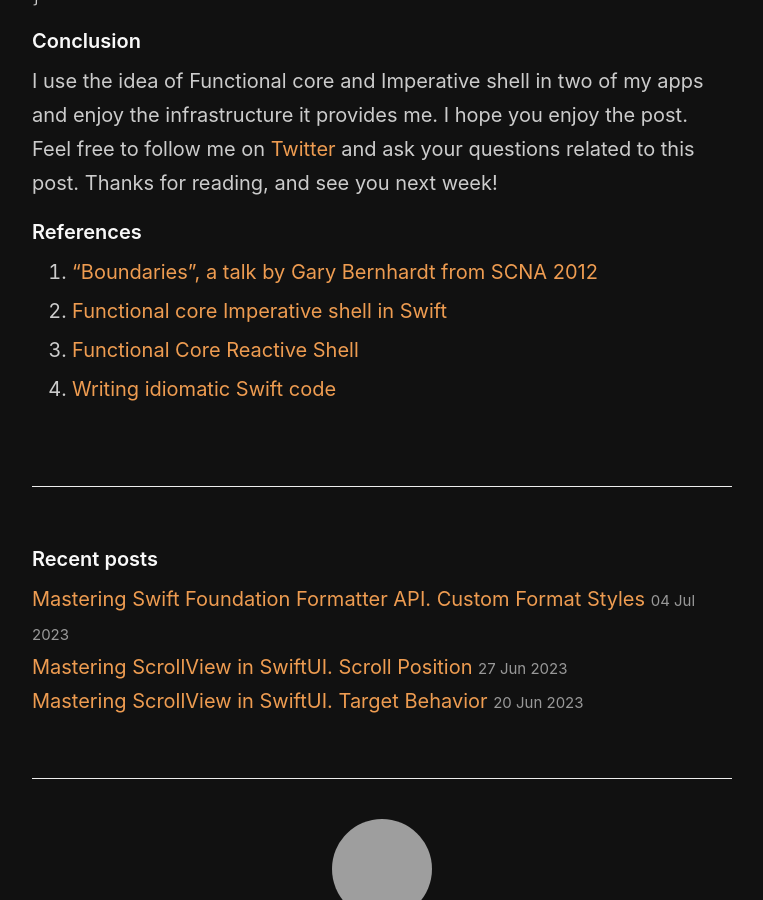
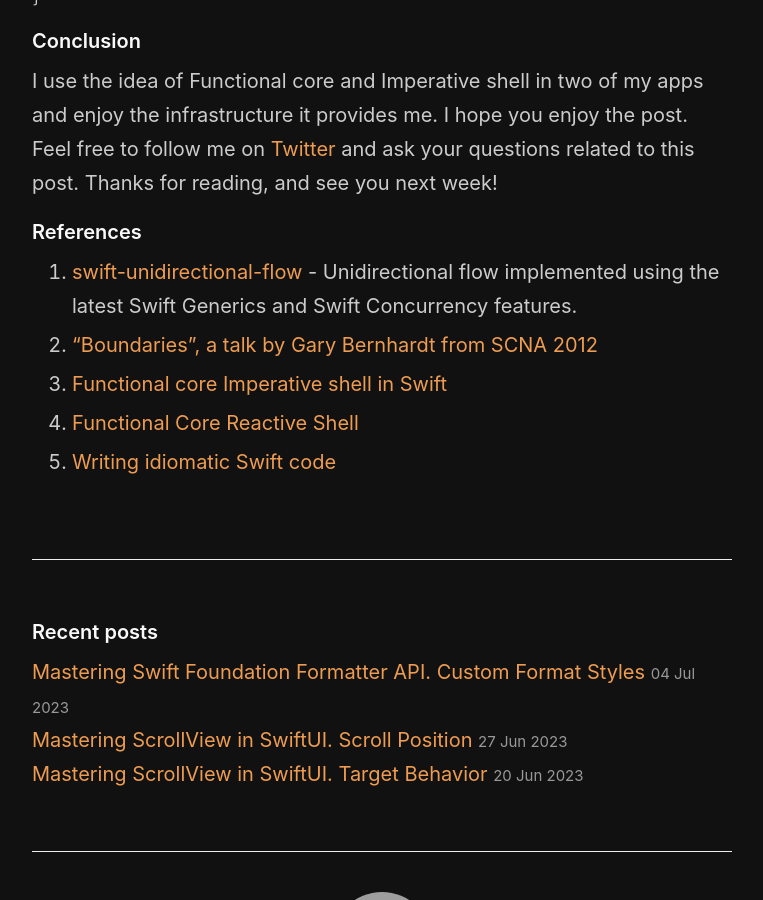
Before and after one commit to mecid/mecid.github.io, a Jekyll site: the page built from _posts/2022-03-16-functional-core-imperative-shell-in-swift-unidirectional-flow.md, in a window 1280 px wide and 900 px high, scrolled down 7056 px, cut to the strip 0-900 px from the top of the window. Shown: the whole strip, without its empty margins (258-1021 px from the left). Built offline with Jekyll 4.4.1, drawn with Linux system fonts in a browser that asks for light colours; grey boxes are pictures that could not be loaded.

Commit message:
unidirectional flow updated to include swift-unidirectional-flow package

```diff
--- a/_posts/2022-03-16-functional-core-imperative-shell-in-swift-unidirectional-flow.md
+++ b/_posts/2022-03-16-functional-core-imperative-shell-in-swift-unidirectional-flow.md
@@ -269,7 +269,8 @@
 I use the idea of Functional core and Imperative shell in two of my apps and enjoy the infrastructure it provides me. I hope you enjoy the post. Feel free to follow me on [Twitter](https://twitter.com/mecid) and ask your questions related to this post. Thanks for reading, and see you next week!
 
 #### References
-1. ["Boundaries", a talk by Gary Bernhardt from SCNA 2012](https://www.destroyallsoftware.com/talks/boundaries)
-2. [Functional core Imperative shell in Swift](/2022/03/01/functional-core-imperative-shell-in-swift/)
-3. [Functional Core Reactive Shell](https://mokacoding.com/blog/functional-core-reactive-shell/)
-4. [Writing idiomatic Swift code](/2021/04/01/writing-idiomatic-swift-code/)
+1. [swift-unidirectional-flow](https://github.com/mecid/swift-unidirectional-flow) - Unidirectional flow implemented using the latest Swift Generics and Swift Concurrency features.
+2. ["Boundaries", a talk by Gary Bernhardt from SCNA 2012](https://www.destroyallsoftware.com/talks/boundaries)
+3. [Functional core Imperative shell in Swift](/2022/03/01/functional-core-imperative-shell-in-swift/)
+4. [Functional Core Reactive Shell](https://mokacoding.com/blog/functional-core-reactive-shell/)
+5. [Writing idiomatic Swift code](/2021/04/01/writing-idiomatic-swift-code/)
```
